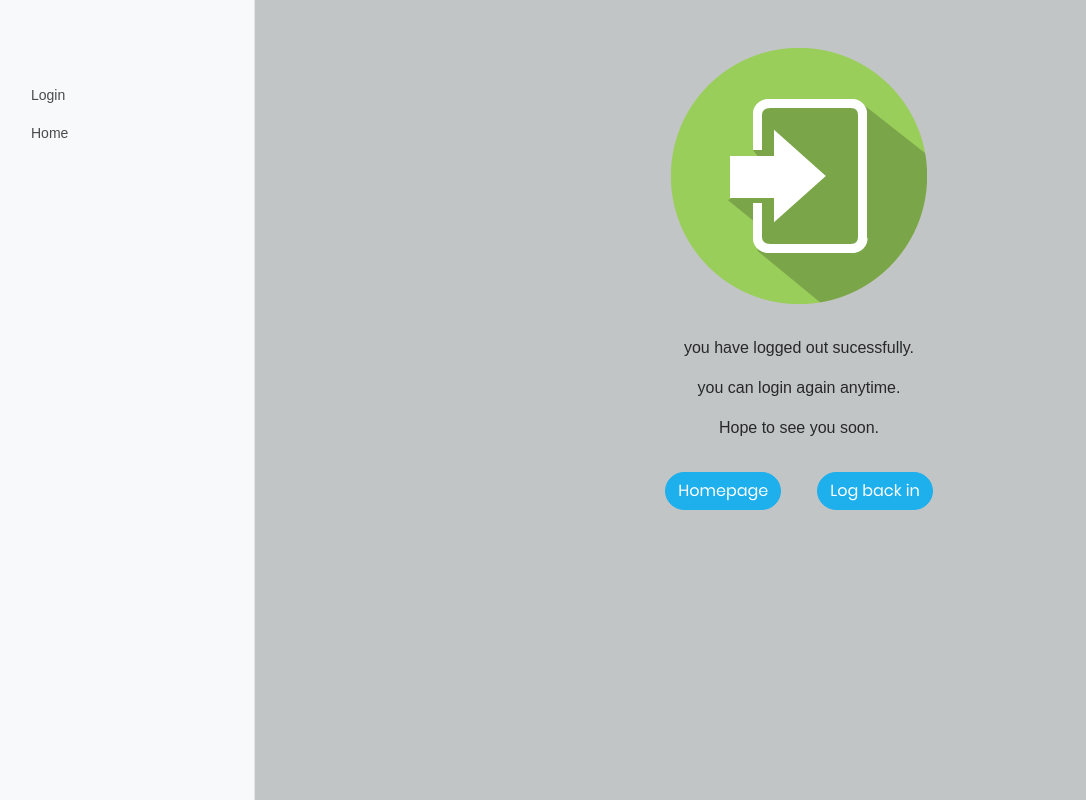
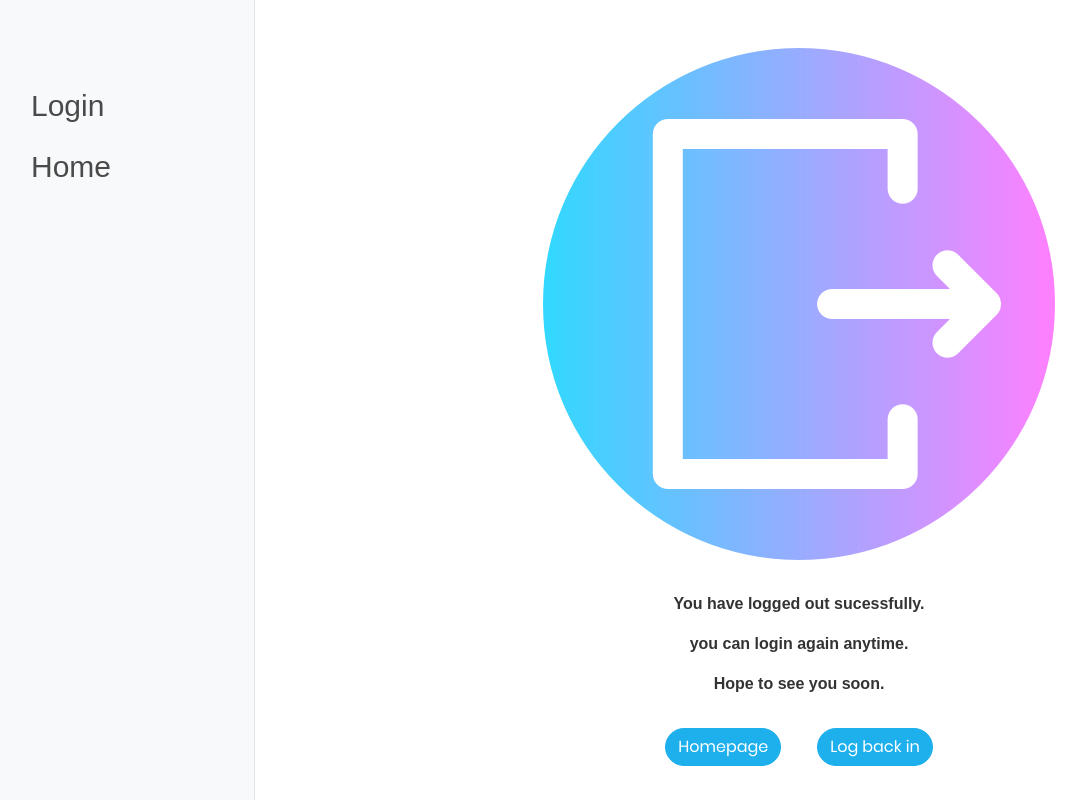
Before and after one commit to Mohammed3tef/Django_Blog, a Django app: page /users/logout/ in a window 1280 px wide. Shown: the whole page, without its empty margins (1-1087 px from the left). Run offline with Django 4.2, Linux system fonts and the light colour scheme; parts of the project's set-up code (start-up, migrations or seed data) failed here and were passed over; some libraries are stand-ins or nearby versions.

Commit message:
simple styles

```diff
--- a/Dj_blog/users/templates/users/header.html
+++ b/Dj_blog/users/templates/users/header.html
@@ -8,17 +8,39 @@
   <nav id="colorlib-main-menu" role="navigation">
     <ul>
       {% if request.user.is_staff %}
-      <li><a href="/manager">Manage Blog</a></li>
+      <li>
+        <a href="/manager" style="text-align: center; font-size: 30px"
+          >Manage Blog</a
+        >
+      </li>
       {% endif %} {% if not request.user.is_authenticated %}
-      <li><a href="/users/login">Login</a></li>
+      <li>
+        <a href="/users/login" style="text-align: center; font-size: 30px"
+          >Login</a
+        >
+      </li>
       {% endif %} {% if request.user.is_staff %}
-      <li id="create"><a href="/createpost">Create Post</a></li>
+      <li id="create">
+        <a href="/createpost" style="text-align: center; font-size: 30px"
+          >Create Post</a
+        >
+      </li>
       {% endif %}
-      <li id="home" class=""><a href="/">Home</a></li>
+      <li id="home" class="">
+        <a href="/" style="text-align: center; font-size: 30px">Home</a>
+      </li>
       {% if request.user.is_authenticated %}
-      <li id="profile"><a href="/users/profile">Profile</a></li>
+      <li id="profile">
+        <a href="/users/profile" style="text-align: center; font-size: 30px"
+          >Profile</a
+        >
+      </li>
       {%endif%} {% if request.user.is_authenticated %}
-      <li id="logout"><a href="/users/logout">Logout</a></li>
+      <li id="logout">
+        <a href="/users/logout" style="text-align: center; font-size: 30px"
+          >Logout</a
+        >
+      </li>
 
       {% endif %}
     </ul>
--- a/Dj_blog/users/templates/users/login.html
+++ b/Dj_blog/users/templates/users/login.html
@@ -15,9 +15,6 @@
               srcset=""
             />
           </div>
-          <span class="login100-form-title p-b-48">
-            <i class="zmdi zmdi-font"></i>
-          </span>
           <div class="col-12 col-md-6 mt-5">
             {% for non_field_error in login_form.non_field_errors %}
             <div class="container" style="text-align: center">
@@ -54,7 +51,7 @@
           <img
             width="110"
             height="100"
-            src="{% static 'users/imgs/back.png' %}"
+            src="{% static 'users/imgs/previous.png' %}"
             alt="back button image"
             srcset=""
           />
--- a/Dj_blog/users/templates/users/logout.html
+++ b/Dj_blog/users/templates/users/logout.html
@@ -4,17 +4,17 @@
 {% include 'users/header.html' %}
 <style>
     body{
-        background-color: rgb(194, 197, 197);
+        background-color: rgb(255, 255, 255);
     }
 </style>
 <div id="colorlib-main" >
 <div class="container align-middle " style="text-align: center;" >
-  <img class ="mt-5" src="{% static 'users/imgs/logout.png' %}" alt="logout pic" />
+  <img class ="mt-5" src="{% static 'users/imgs/exit.png' %}" alt="logout pic" />
 </div>
 <div class="container mt-4" style="text-align: center;">
-  <h1 class="p-2">you have logged out sucessfully.</h1>
-  <h2 class="p-2">you can login again anytime.</h2>
-  <h2 class="p-2">Hope to see you soon.</h2>
+<h1 class="p-2 font-weight-bold">You have logged out sucessfully.</h1>
+  <h2 class="p-2 font-weight-bold">you can login again anytime.</h2>
+  <h2 class="p-2 font-weight-bold">Hope to see you soon.</h2>
 </div>
 <div  class="container mt-4 mb-4" style="text-align: center;">
     <a class="btn btn-primary mr-3" href="/">Homepage</a>
--- a/Dj_blog/users/views.py
+++ b/Dj_blog/users/views.py
@@ -103,4 +103,4 @@ def profile(request):
         context = {"user": user, "userprofile": userprofile}
         return render(request, "users/profile.html", context)
     else:
-        return HttpResponseRedirect("/")
+        return HttpResponseRedirect("/"
```
Also changed, not shown: Dj_blog/users/templates/users/profile.html (+12 -7 lines), package.json (added, +7 -0 lines), Dj_blog/users/static/users/imgs/exit.png (added), Dj_blog/users/static/users/imgs/previous.png (added), package-lock.json (added).
